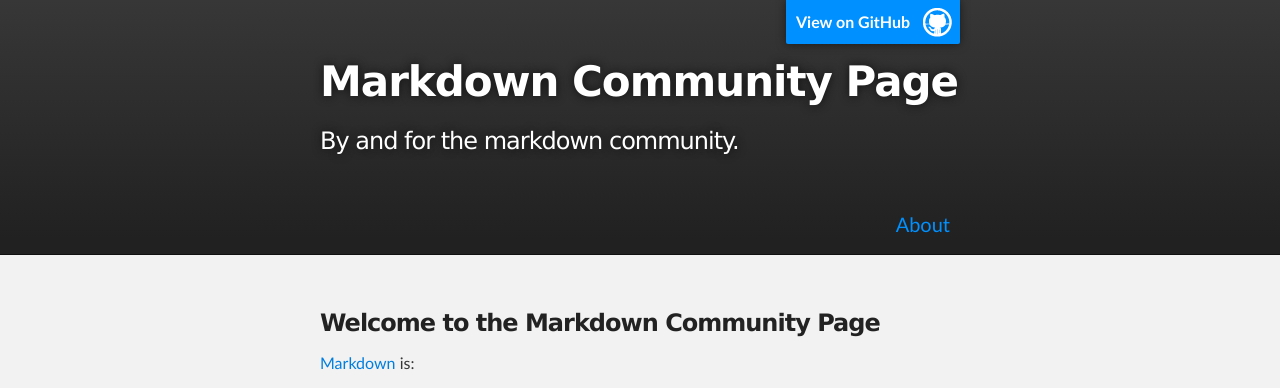
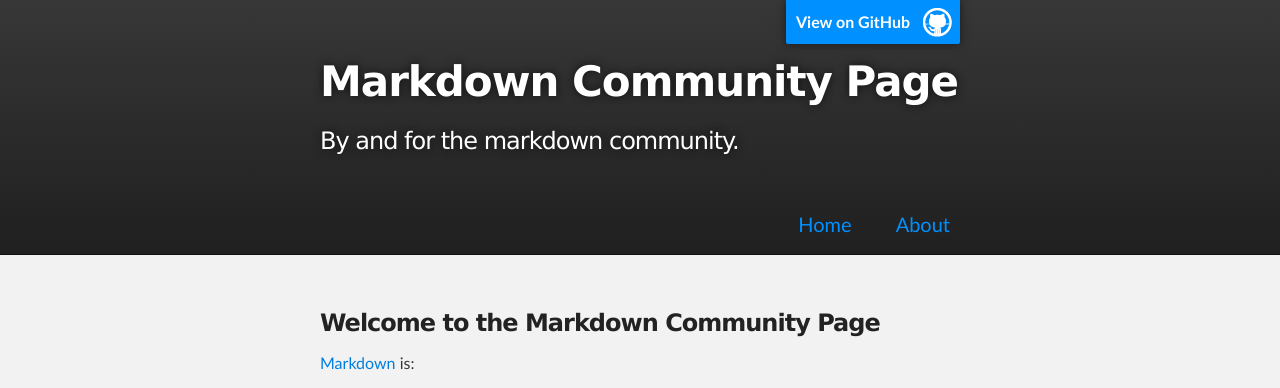
Before and after one commit to markdown/markdown.github.com, a Jekyll site: the page built from index.md, in a window 1280 px wide. Shown: the top 388 px of the page. Built offline with Jekyll 4.4.1, drawn with Linux system fonts in a browser that asks for light colours; Markdown is read by kramdown in place of the engine named in the settings.

Commit message:
css fix and added home to the navbar

```diff
--- a/_layouts/index.html
+++ b/_layouts/index.html
@@ -10,6 +10,7 @@ layout: base
   </header>
   <div id="navbar">
     <ul>
+      <li><a href="/">Home</a></li>
       <li><a href="/about.html">About</a></li>
     </ul>
   </div>
--- a/stylesheets/stylesheet.css
+++ b/stylesheets/stylesheet.css
@@ -330,7 +330,7 @@ Full-Width Styles
 
 #navbar ul li {
   list-style-type: none;
-  display: block;
+  display: inline;
 }
 
 #navbar ul li a {
```
